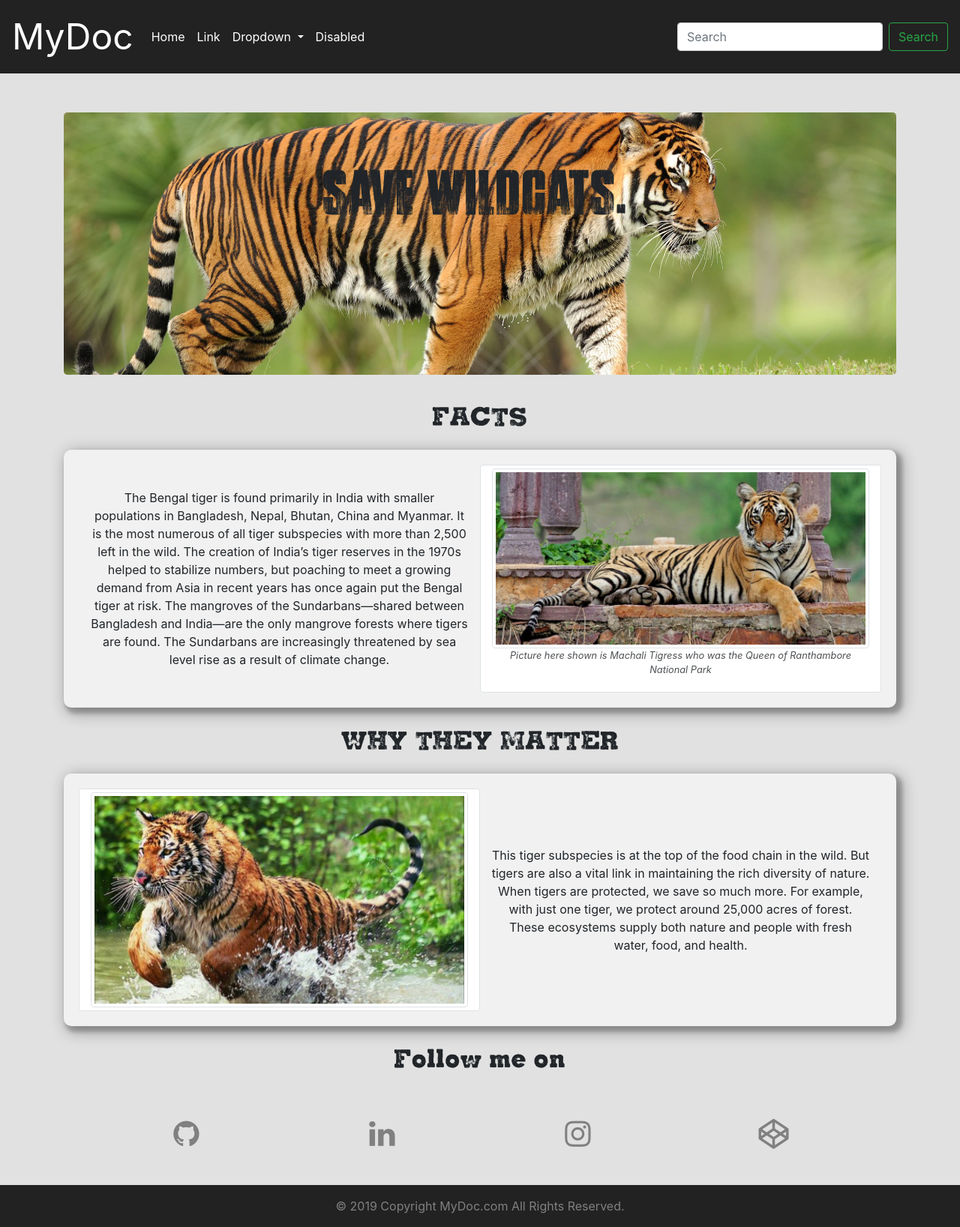
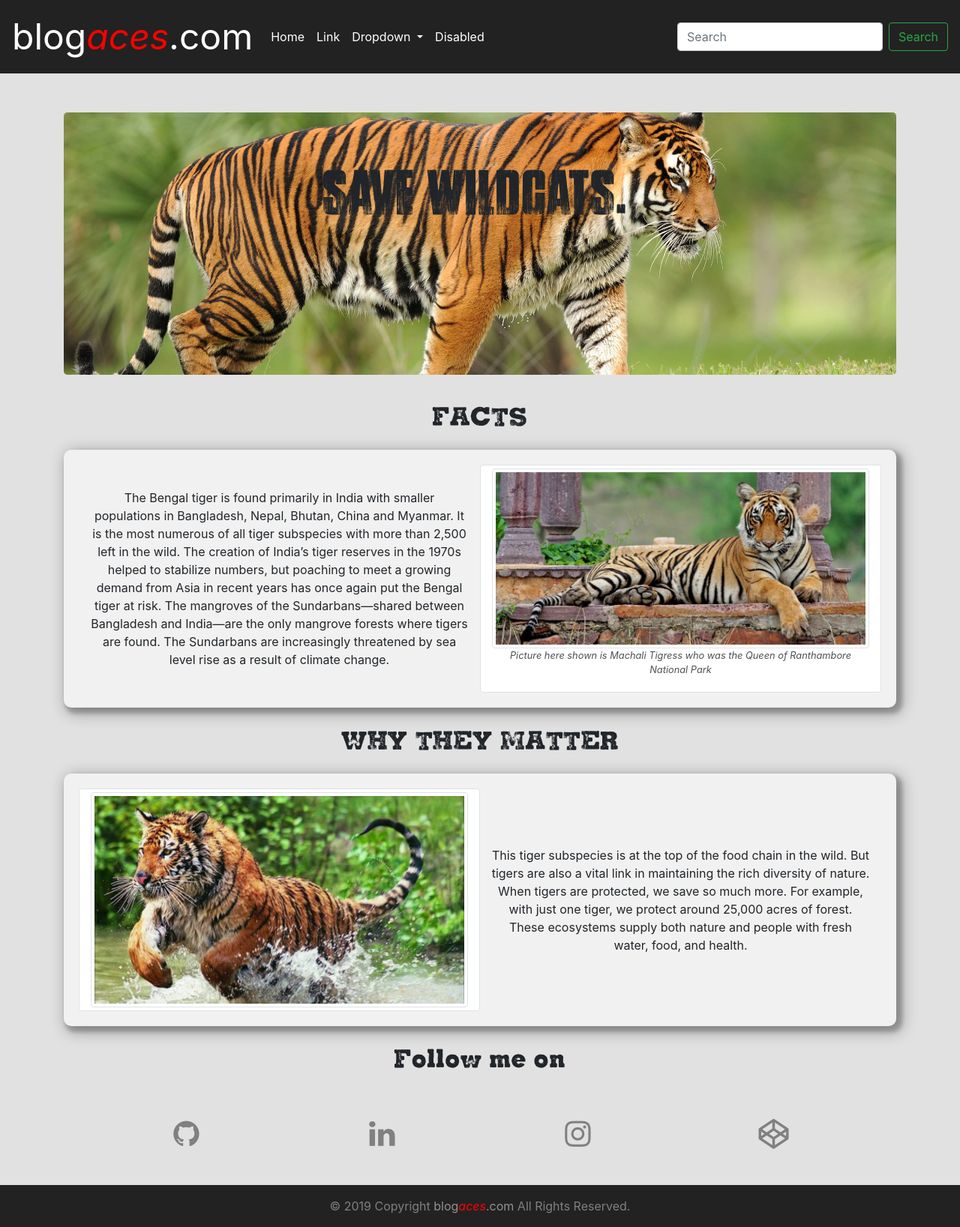
Before and after one commit to TilokSaha/Tiger, a plain HTML site: page index.html in a window 1280 px wide. Shown: the whole page at 75% size. Drawn offline with nearby package versions, Linux system fonts and the light colour scheme.

Commit message:
Update index.html

```diff
--- a/index.html
+++ b/index.html
@@ -20,7 +20,7 @@
 <body>
   <div class="container-fluid">
   <nav class="navbar navbar-expand-lg navbar-dark bg-light fixed-top">
-    <a class="navbar-brand" href="#">MyDoc</a>
+    <a class="navbar-brand" href="#">blog<em style="color:red">aces</em>.com</a>
     <button class="navbar-toggler" type="button" data-toggle="collapse" data-target="#navbarSupportedContent" aria-controls="navbarSupportedContent" aria-expanded="false" aria-label="Toggle navigation">
       <span class="navbar-toggler-icon"></span>
     </button>
@@ -102,7 +102,7 @@
   <footer class="page-footer font-small blue">
   <!-- Copyright -->
   <div class="footer-copyright text-center py-3">© 2019 Copyright
-    <a href="#"> MyDoc.com</a>
+    <a href="#" style="color:rgba(255,255,255,0.5)">blog<em style="color:red">aces</em>.com</a>
     All Rights Reserved.
   </div>
   <!-- Copyright -->
```
